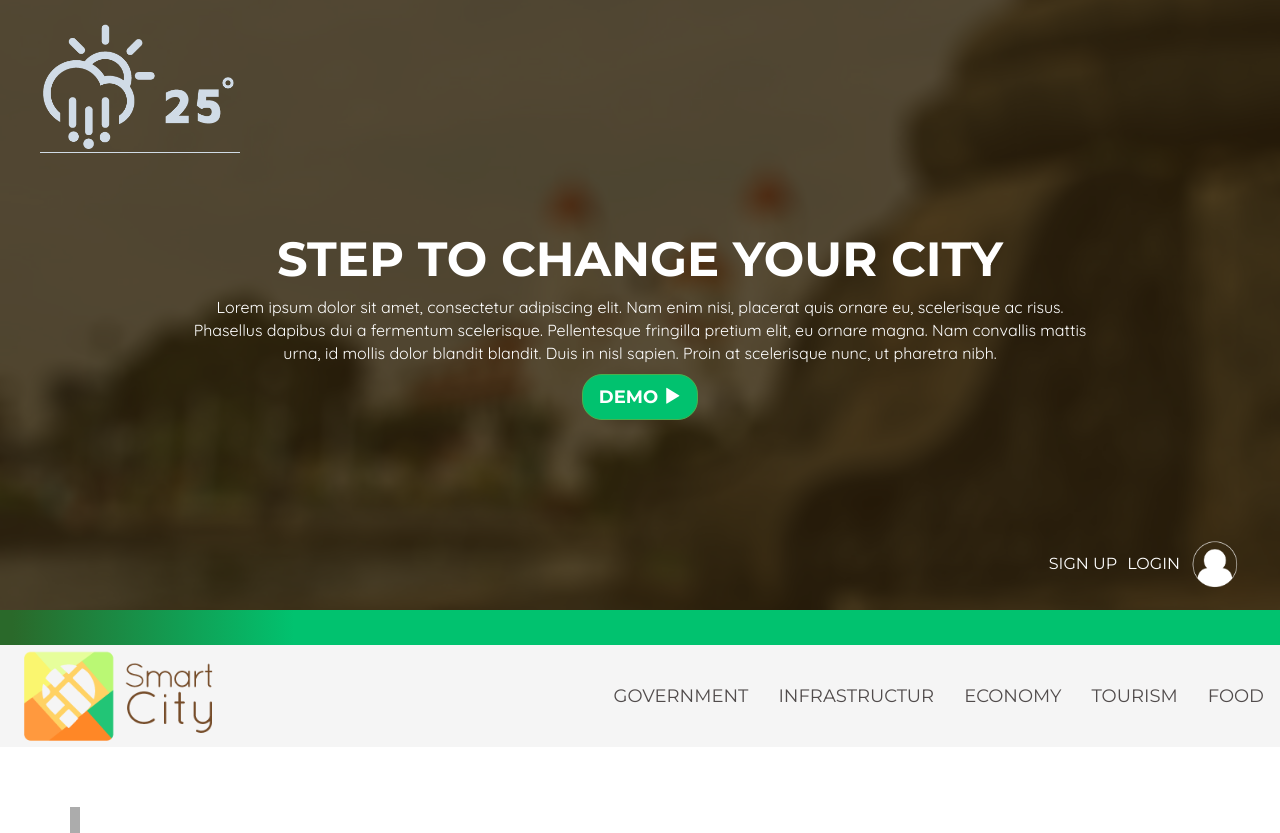
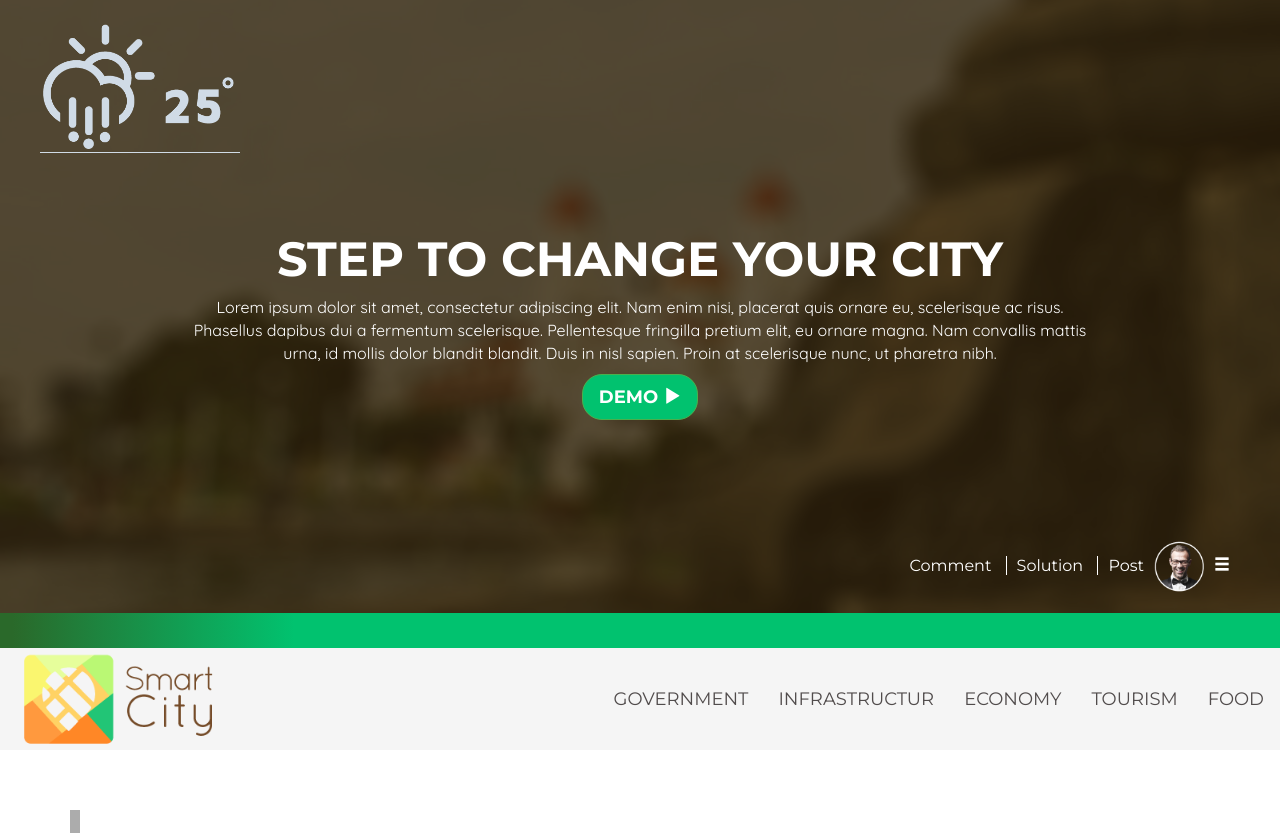
Before and after one commit to rolis19/cityHelp, a PHP site: page /loged.html in a window 1280 px wide. Shown: the top 833 px of the page. Run offline with PHP 8.4, Linux system fonts and the light colour scheme; some libraries are stand-ins or nearby versions.

Commit message:
add infrastructure image

```diff
--- a/css/style.css
+++ b/css/style.css
@@ -37,9 +37,11 @@ h1, h2, h3, h4, h5, h6 {
 }
 .user a {
 	color: #FFF;
-	margin-right: 10px;
+	padding: 0 10px;
 }
-
+.user .batas {
+	border-right: 1px solid #FFF;
+}
 .btn-success{
 	color:#fff;
 	background-color:#01c26f;
--- a/index.html
+++ b/index.html
@@ -35,7 +35,7 @@
 			<div class="logo"><img src="img/logo.png" width="200px" style="float: left"></div>
 				<ul class="nav navbar-nav navbar-right">
 					<li role="presentation" class=""><a href="#">Government</a></li>
-					<li role="presentation"><a href="#">Infrastructur</a></li>
+					<li role="presentation"><a href="infrastructure.html">Infrastructur</a></li>
 					<li role="presentation"><a href="#">Economy</a></li>
 					<li role="presentation"><a href="#">Tourism</a></li>
 					<li role="presentation"><a href="#">Food</a></li>
--- a/loged.html
+++ b/loged.html
@@ -21,9 +21,11 @@
 						<a href="#" class="btn btn-success btn-lg">DEMO <i class="glyphicon glyphicon-play"> </i></a>
 					</div>
 					<div class="user">
-						<a href="#modal-sign" role="button" data-toggle="modal">SIGN UP</a>
-						<a href="#modal-login" role="button" data-toggle="modal">LOGIN</a>
-						<img src="img/user.png" alt="" width="50px">
+						<a href="#" class="batas">Comment </a>
+						<a href="#" class="batas">Solution </a>
+						<a href="#">Post</a>
+						<img src="img/realuser.png" alt="" width="50px">
+						<a href="#"><i><span class="glyphicon glyphicon-menu-hamburger"></span></i></a>
 					</div>
 				</div>
 			</div>
```
Also changed, not shown: img/Infra.jpg (added), img/realuser.png (added).
